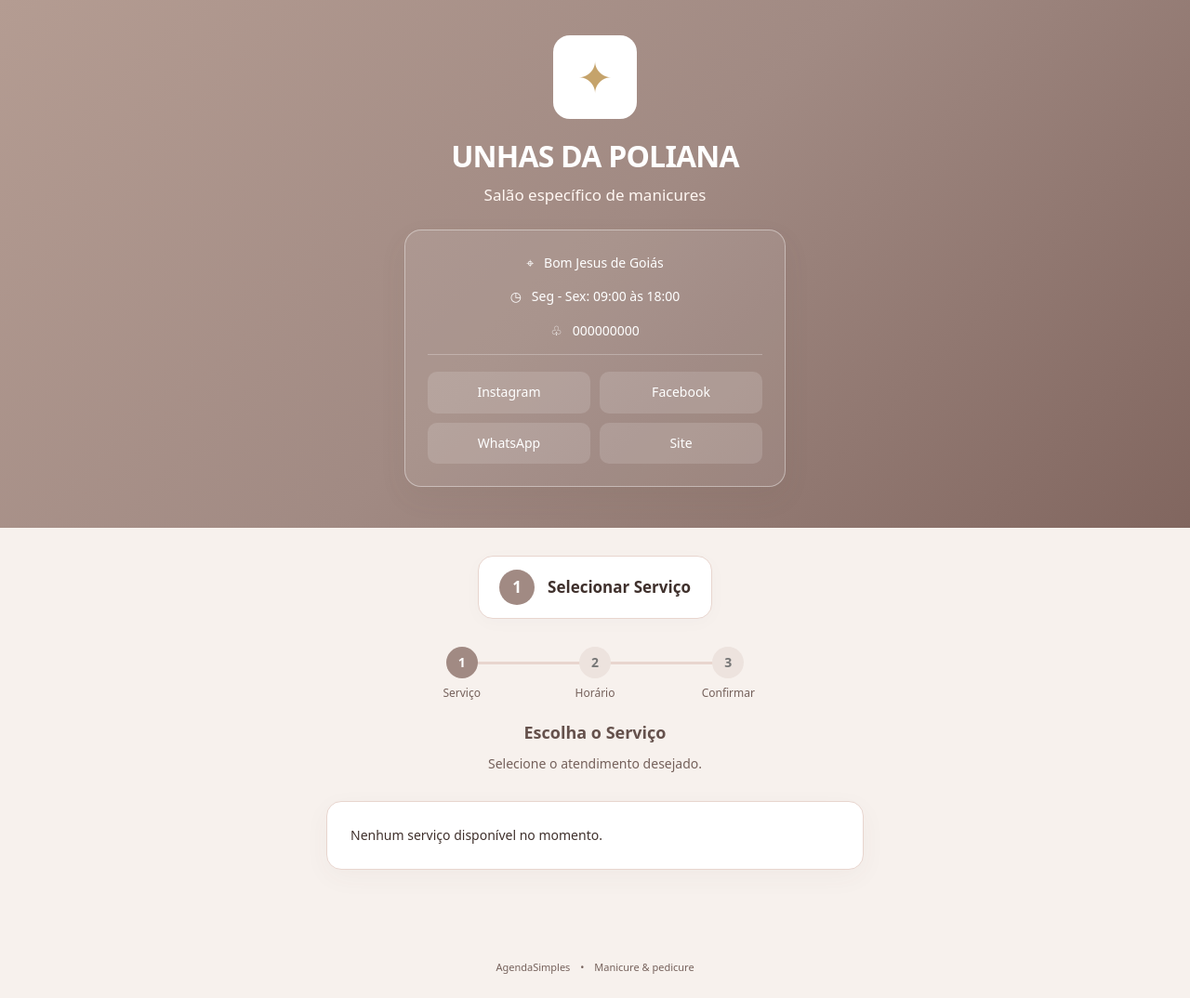
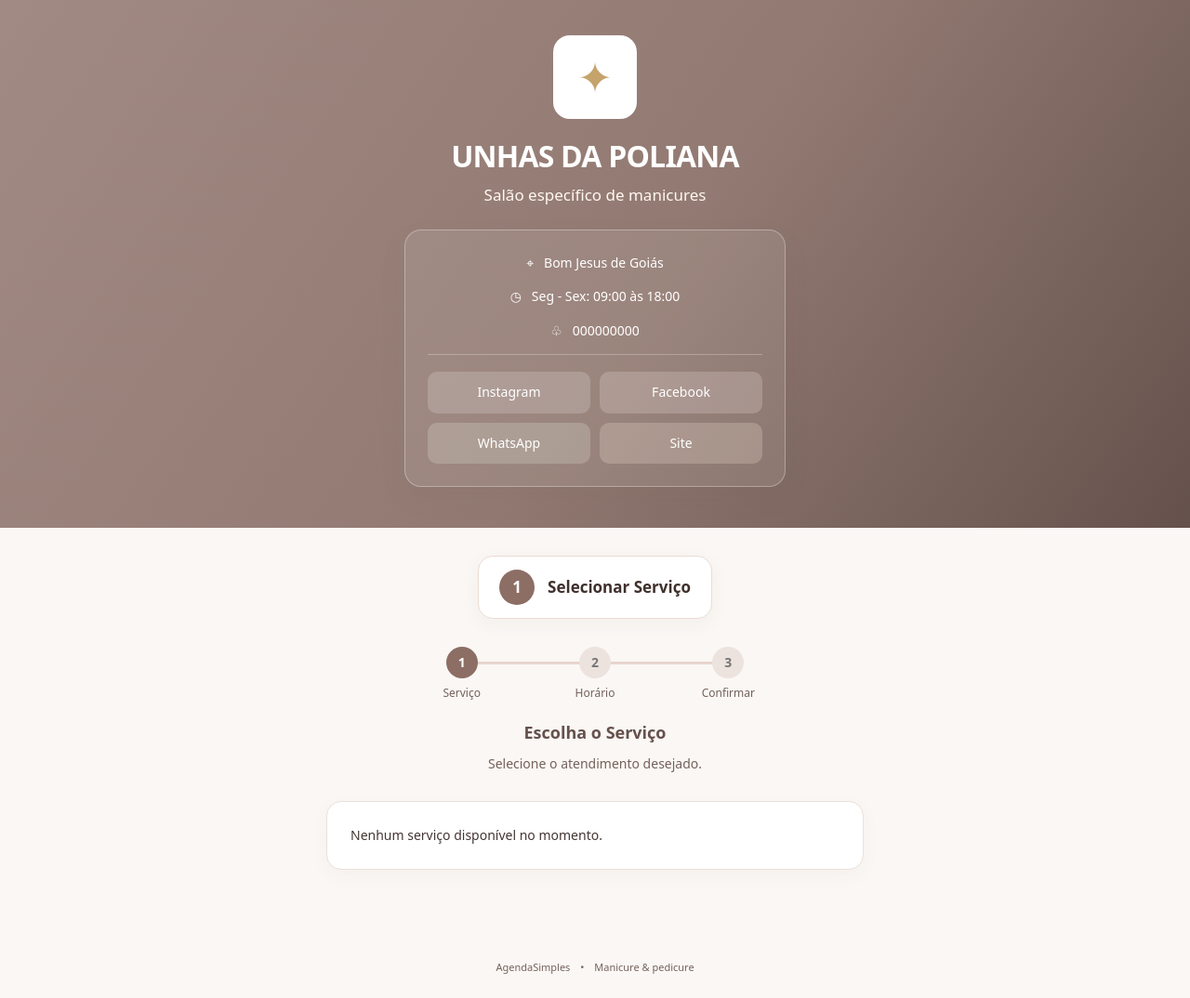
Before and after one commit to arthurhenridev99/Agenda-Simples, a Flask app: page /disponibilidade in a window 1280 px wide. Shown: the part 86-1160 px from the top of the page at 93% size. Run offline with Flask 3, Linux system fonts and the light colour scheme; data that the repository does not hold is empty.

Commit message:
Refinar interface com variação sutil de cores por cards, telas e abas

```diff
--- a/static/css/style.css
+++ b/static/css/style.css
@@ -1,6 +1,10 @@
 /* Identidade compartilhada por todas as páginas, sem dependências externas. */
 :root {
-  --purple:#A18A83;\n  --taupe:#A18A83;\n  --rose:#E8D5CE;\n  --gold:#C5A36B;\n  --brown:#65514C;
+  --purple:#A18A83;
+  --taupe:#A18A83;
+  --rose:#E8D5CE;
+  --gold:#C5A36B;
+  --brown:#65514C;
   --purple-dark:#65514C;
   --lilac:#E8D5CE;
   --ink:#3F302C;
@@ -887,3 +891,79 @@ h1,h2,h3,h4 {color:#65514C}
 .booking-progress:before {background:#E8D5CE}
 :focus-visible {outline-color:#C5A36B}
 @media(prefers-reduced-motion:reduce) {* {scroll-behavior:auto!important;animation:none!important}}
+
+/* Variação cromática equilibrada — cartões, telas e navegação. */
+:root {--bg:#FAF7F4;--line:#EAE1DB;--shadow:0 5px 22px #5540390B}
+body {background:#FAF7F4}
+.page-content {background:transparent}
+.topbar,.sidebar {background:#FFFDFC}
+.sidebar {border-right-color:#EAE1DB}
+.sidebar nav a {color:#65514C;transition:background .18s,color .18s}
+.sidebar nav a:nth-child(4n+1):hover {background:#F3E5E1}
+.sidebar nav a:nth-child(4n+2):hover {background:#EAEDE5}
+.sidebar nav a:nth-child(4n+3):hover {background:#F7EBD8}
+.sidebar nav a:nth-child(4n):hover {background:#E9E9F2}
+.sidebar nav a.active {background:#65514C;color:#fff;box-shadow:0 5px 14px #65514C1C}
+.card,.stat-card {background:#fff;border-color:#EAE1DB;box-shadow:0 6px 20px #65514C0A}
+.card {transition:border-color .2s,box-shadow .2s}
+.card:hover {border-color:#DCC9C0}
+.stat-card {text-align:left;justify-items:start;padding:22px;border-radius:16px}
+.stat-card:nth-child(4n+1) {background:#F7EAE6;border-color:#EAD4CD}
+.stat-card:nth-child(4n+2) {background:#EAF1EB;border-color:#D6E5D8}
+.stat-card:nth-child(4n+3) {background:#F5ECF0;border-color:#EAD9E1}
+.stat-card:nth-child(4n) {background:#F8F0DF;border-color:#EBDFC4}
+.stat-card strong {color:#443632}
+.stat-icon {width:40px;height:40px;border-radius:12px}
+.welcome-card {background:linear-gradient(115deg,#F4E5DF,#FFFCF8 75%);border-color:#E8D5CE}
+.updates {background:#FFFCF8}
+.daily {background:#fff}
+.update-row:nth-child(3n+1) {background:#F7EBE6;border-left-color:#A18A83}
+.update-row:nth-child(3n+2) {background:#F0F3EC;border-left-color:#84987E}
+.update-row:nth-child(3n) {background:#FAF1E2;border-left-color:#C5A36B}
+.appointment:nth-child(even) {background:#FAF5F1}
+.appointment:nth-child(odd) {background:#F4F5F0}
+.table th {background:#F5EEE9;color:#65514C}
+.table tbody tr:nth-child(even) td {background:#FDF9F6}
+.table-hover tr:hover td {background:#F3E9E3}
+.btn-primary {background:#8C6E65;border-color:#8C6E65;color:#fff}
+.btn-primary:hover,.btn-primary:focus-visible {background:#65514C;border-color:#65514C;color:#fff}
+.btn-outline-primary {background:#fff;border-color:#D7BFB4;color:#65514C}
+.btn-outline-primary:hover {background:#F3E7E1}
+.public-hero {background:linear-gradient(135deg,#F7E9E2,#FCF8F3 65%,#F2F1E8)}
+.salon-hero {background:linear-gradient(125deg,#A18A83 0%,#927A72 55%,#65514C 100%)}
+.salon-details {background:#FFFFFF17;border-color:#FFFFFF50}
+.salon-social:nth-child(4n+1) {background:#FFFFFF2D}
+.salon-social:nth-child(4n+2) {background:#F5E8E138}
+.salon-social:nth-child(4n+3) {background:#E9F0E538}
+.salon-social:nth-child(4n) {background:#F9EEDB38}
+.booking-flow {color:#443632}
+.booking-stage {background:#fff;border-color:#EADCD4}
+.booking-stage>span {background:#8C6E65}
+.booking-progress>span.current {background:#8C6E65}
+.service-choice:nth-child(3n+1) {background:linear-gradient(100deg,#fff 70%,#F8E9E3)}
+.service-choice:nth-child(3n+2) {background:linear-gradient(100deg,#fff 70%,#F0F3EB)}
+.service-choice:nth-child(3n) {background:linear-gradient(100deg,#fff 70%,#FBF1DE)}
+.service-choice {border-left:4px solid #C5A36B}
+.service-choice:nth-child(3n+2) {border-left-color:#93A38B}
+.service-choice:nth-child(3n) {border-left-color:#C69B98}
+.service-action strong {color:#65514C}
+.booking-summary {background:#F5E9E4;border-color:#E8D5CE}
+.calendar-card {background:#FFFCFA}
+.time-card {background:#fff}
+.calendar-day.selected {background:#8C6E65;color:#fff}
+.time-slot {background:#FCF9F7;border-color:#E6DAD4}
+.time-slot:hover,.time-slot.selected,.time-slot[aria-pressed="true"] {background:#8C6E65;border-color:#8C6E65;color:#fff}
+.booking-review {background:#F6EBE6}
+.booking-review .booking-total strong {color:#8C6E65}
+.booking-confirmed {color:#443632}
+.page-agendamento_confirmado .page-content {background:#F0F5EF}
+.confirmed-details {background:#fff}
+.confirmed-details>div:nth-child(4n+1) .confirmed-icon {background:#F4E7E2;color:#8C6E65}
+.confirmed-details>div:nth-child(4n+2) .confirmed-icon {background:#EBF1EA;color:#6C896D}
+.confirmed-details>div:nth-child(4n+3) .confirmed-icon {background:#F5EBEF;color:#A1798D}
+.confirmed-details>div:nth-child(4n) .confirmed-icon {background:#F8EFD9;color:#9B7A43}
+.confirmed-code {background:#F7EAE3}
+.confirmed-check {background:#6E9A80}
+.form-control,.form-select {background:#fff;border-color:#E1D4CD}
+.form-control:focus,.form-select:focus {border-color:#A18A83;outline:3px solid #E8D5CE}
+@media(max-width:600px) {.stat-card {padding:17px}.service-choice {border-left-width:3px}}
```
